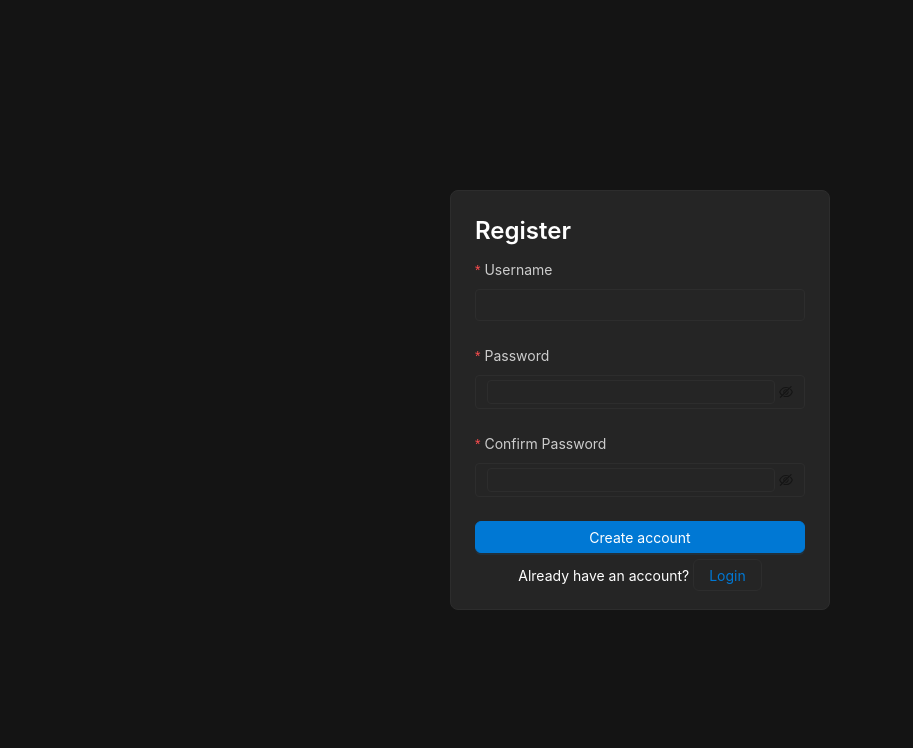
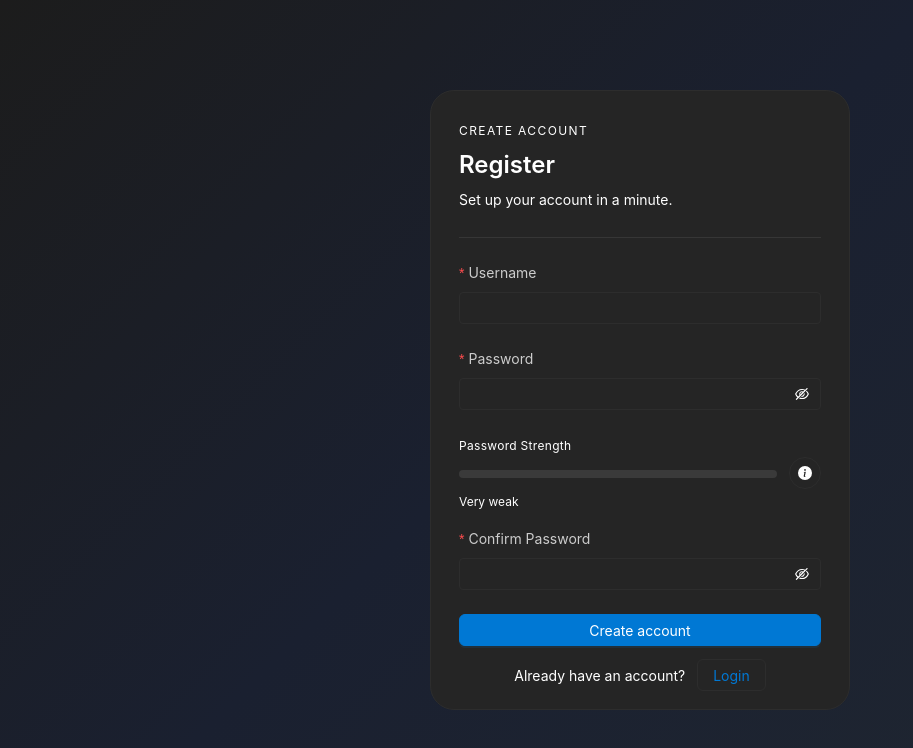
Before and after one commit to RaiderRoss/Drive-Sync, a React (Vite) app in the folder website/frontend/: page /register in a window 1280 px wide. Shown: the top 748 px of the page, without its empty margins (0-913 px from the left). Built offline with nearby package versions, Linux system fonts and the light colour scheme.

Commit message:
Small design fixes

```diff
--- /dev/null
+++ b/website/frontend/src/Components/passwordStrength.tsx
@@ -0,0 +1,117 @@
+import { BsFillInfoCircleFill } from "react-icons/bs";
+import { IoCheckmark } from "react-icons/io5";
+import { IoCloseOutline } from "react-icons/io5";
+import { Button, Popover, Progress, Space, Typography } from "antd";
+
+interface PasswordStrengthProps {
+    value: number;
+    has8Characters: boolean;
+    hasLowercase: boolean;
+    hasUppercase: boolean;
+    hasNumber: boolean;
+    hasSpecial: boolean;
+}
+
+export const PasswordStrength = ({
+    value,
+    has8Characters,
+    hasLowercase,
+    hasUppercase,
+    hasNumber,
+    hasSpecial,
+}: PasswordStrengthProps) => {
+    const getStatus = () => {
+        if (value <= 20) return { status: "exception" as const, label: "Very weak", color: "#ff4d4f" };
+        if (value <= 40) return { status: "exception" as const, label: "Weak", color: "#fa8c16" };
+        if (value <= 60) return { status: "normal" as const, label: "Fair", color: "#fadb14" };
+        if (value <= 80) return { status: "normal" as const, label: "Strong", color: "#52c41a" };
+        return { status: "success" as const, label: "Very strong", color: "#389e0d" };
+    };
+
+    const status = getStatus();
+
+    const rules = [
+        { label: "Contains at least 8 characters", passed: has8Characters },
+        { label: "Contains a lowercase letter", passed: hasLowercase },
+        { label: "Contains an uppercase letter", passed: hasUppercase },
+        { label: "Contains a number", passed: hasNumber },
+        { label: "Contains a special character", passed: hasSpecial },
+    ];
+
+    return (
+        <div style={{ display: "flex", alignItems: "center", gap: 12, width: "100%" }}>
+            <div style={{ flex: 1 }}>
+                <Space direction="vertical" size={6} style={{ width: "100%" }}>
+                    <Typography.Text style={{ color: "#d9d9d9", fontSize: 12, letterSpacing: 0.3 }}>
+                        Password Strength
+                    </Typography.Text>
+                    <Progress
+                        percent={value}
+                        status={status.status}
+                        showInfo={false}
+                        strokeColor={status.color}
+                        trailColor="#3a3a3a"
+                    />
+                    <Typography.Text style={{ color: "#8c8c8c", fontSize: 12 }}>
+                        {status.label}
+                    </Typography.Text>
+                </Space>
+            </div>
+
+            <Popover
+                overlayStyle={{
+                    "--antd-arrow-background-color": "#202731",
+                } as React.CSSProperties}
+                trigger="click"
+                placement="bottomRight"
+                styles={{
+                    body: {
+                        background: "#202731",
+                        color: "#fff",
+                    },
+                }}
+                content={
+                    <div style={{ width: 260 }}>
+                        <Space direction="vertical" size={10} style={{ width: "100%" }}>
+                            <Typography.Text strong style={{ color: "#fff" }}>
+                                Password rules
+                            </Typography.Text>
+
+                            {rules.map((rule) => (
+                                <div
+                                    key={rule.label}
+                                    style={{
+                                        display: "flex",
+                                        alignItems: "center",
+                                        gap: 8,
+                                    }}
+                                >
+                                    {rule.passed ? (
+                                        <IoCheckmark color="#52c41a" size={16} />
+                                    ) : (
+                                        <IoCloseOutline color="#ff4d4f" size={16} />
+                                    )}
+
+                                    <Typography.Text
+                                        style={{
+                                            color: "#d9d9d9",
+                                            fontSize: 13,
+                                        }}
+                                    >
+                                        {rule.label}
+                                    </Typography.Text>
+                                </div>
+                            ))}
+                        </Space>
+                    </div>
+                }
+            >
+                <Button
+                    type="text"
+                    shape="circle"
+                    icon={<BsFillInfoCircleFill />}
+                />
+            </Popover>
+        </div>
+    );
+};
--- a/website/frontend/src/index.css
+++ b/website/frontend/src/index.css
@@ -1,8 +1,11 @@
 :root {
   /* Windows 11 Dark Theme Colors */
-  --bg-primary: #1c1c1c;  /* Darker - for sidebar */
-  --bg-secondary: #252525;  /* Lighter - for main content area */
-  --bg-tertiary: #252525;  /* Lighter - for tables and cards */
+  --bg-primary: #1c1c1c;
+  /* Darker - for sidebar */
+  --bg-secondary: #252525;
+  /* Lighter - for main content area */
+  --bg-tertiary: #252525;
+  /* Lighter - for tables and cards */
   --bg-hover: #2d2d2d;
   --bg-selected: #3a3a3a;
   --border-color: #2d2d2d;
@@ -128,6 +131,16 @@ body {
   transition: all 0.2s ease-in-out !important;
 }
 
+.ant-input-affix-wrapper>input.ant-input {
+  background: transparent !important;
+  border: none !important;
+  outline: none !important;
+  box-shadow: none !important;
+  color: #fff !important;
+  caret-color: #fff !important;
+
+}
+
 .ant-input-affix-wrapper:hover {
   border-color: var(--accent-color) !important;
 }
@@ -135,6 +148,12 @@ body {
 .ant-input-affix-wrapper-focused {
   border-color: var(--accent-color) !important;
   box-shadow: 0 0 0 2px rgba(0, 120, 212, 0.2) !important;
+}
+
+
+.ant-input {
+  background: transparent !important;
+  box-shadow: none !important;
 }
 
 .ant-input-prefix {
@@ -350,7 +369,7 @@ body {
   color: var(--text-primary) !important;
 }
 
-.ant-table-thead > tr > th {
+.ant-table-thead>tr>th {
   background: var(--bg-tertiary) !important;
   color: var(--text-secondary) !important;
   border-bottom: 1px solid var(--border-color) !important;
@@ -359,19 +378,19 @@ body {
   padding: 8px 16px !important;
 }
 
-.ant-table-tbody > tr {
+.ant-table-tbody>tr {
   background: var(--bg-tertiary) !important;
 }
 
-.ant-table-tbody > tr:hover > td {
+.ant-table-tbody>tr:hover>td {
   background: var(--bg-hover) !important;
 }
 
-.ant-table-tbody > tr.ant-table-row-selected > td {
+.ant-table-tbody>tr.ant-table-row-selected>td {
   background: var(--bg-selected) !important;
 }
 
-.ant-table-tbody > tr > td {
+.ant-table-tbody>tr>td {
   border-bottom: 1px solid var(--border-color) !important;
   color: var(--text-primary) !important;
   padding: 8px 16px !important;
@@ -653,8 +672,8 @@ body {
     min-width: 600px;
   }
 
-  .ant-table-thead > tr > th,
-  .ant-table-tbody > tr > td {
+  .ant-table-thead>tr>th,
+  .ant-table-tbody>tr>td {
     padding: 12px 8px !important;
     font-size: 13px !important;
   }
@@ -742,6 +761,7 @@ body {
 
 /* Mobile phones (480px and below) */
 @media (max-width: 480px) {
+
   /* Even more compact spacing */
   .ant-layout-content {
     padding: 8px !important;
@@ -780,21 +800,24 @@ body {
   }
 
   /* Typography */
-  h1, .ant-typography h1 {
+  h1,
+  .ant-typography h1 {
     font-size: 24px !important;
   }
 
-  h2, .ant-typography h2 {
+  h2,
+  .ant-typography h2 {
     font-size: 20px !important;
   }
 
-  h3, .ant-typography h3 {
+  h3,
+  .ant-typography h3 {
     font-size: 18px !important;
   }
 
   /* Table - more compact on small screens */
-  .ant-table-thead > tr > th,
-  .ant-table-tbody > tr > td {
+  .ant-table-thead>tr>th,
+  .ant-table-tbody>tr>td {
     padding: 10px 6px !important;
     font-size: 12px !important;
   }
@@ -819,6 +842,7 @@ body {
 
 /* Touch device optimizations */
 @media (hover: none) and (pointer: coarse) {
+
   /* Increase all interactive elements for touch */
   .ant-btn,
   .ant-input,
@@ -832,7 +856,7 @@ body {
   .ant-btn:hover,
   .ant-card:hover,
   .ant-menu-item:hover,
-  .ant-table-tbody > tr:hover > td {
+  .ant-table-tbody>tr:hover>td {
     opacity: 1 !important;
   }
 
--- a/website/frontend/src/pages/Auth.tsx
+++ b/website/frontend/src/pages/Auth.tsx
@@ -1,7 +1,9 @@
 import { useLocation, useNavigate } from "react-router-dom";
-import { Card, Form, Input, Button, Typography, message } from "antd";
+import { Card, Form, Input, Button, Typography, message, Divider, Space } from "antd";
 import { useEffect, useState } from "react";
 import { useAuth } from "../contexts/AuthContext";
+import { PasswordStrength } from "../Components/passwordStrength";
+import { EyeInvisibleOutlined, EyeTwoTone } from "@ant-design/icons";
 
 const { Title, Text } = Typography;
 
@@ -15,6 +17,24 @@ export default function Auth() {
     const [mode, setMode] = useState<"login" | "register">(
         isLoginRoute ? "login" : "register"
     );
+    const [registerForm] = Form.useForm();
+    const passwordValue = Form.useWatch("password", registerForm) || "";
+
+    const strengthChecks = {
+        has8Characters: passwordValue.length >= 8,
+        hasLowercase: /[a-z]/.test(passwordValue),
+        hasUppercase: /[A-Z]/.test(passwordValue),
+        hasNumber: /\d/.test(passwordValue),
+        hasSpecial: /[^A-Za-z0-9]/.test(passwordValue),
+    };
+
+    const strengthValue = [
+        strengthChecks.has8Characters,
+        strengthChecks.hasLowercase,
+        strengthChecks.hasUppercase,
+        strengthChecks.hasNumber,
+        strengthChecks.hasSpecial,
+    ].filter(Boolean).length * 20;
 
     useEffect(() => {
         setMode(isLoginRoute ? "login" : "register");
@@ -43,33 +63,45 @@ export default function Auth() {
                 display: "flex",
                 justifyContent: "center",
                 alignItems: "center",
-                background: "#141414",
+                padding: 24,
+               background: "linear-gradient(135deg, #1c1c1c 0%, #1a2030 45%, #202731 100%)",
             }}
         >
-            <div style={{ width: 380, overflow: "hidden" }}>
+            <div style={{ width: 420, maxWidth: "100%", overflow: "hidden" }}>
                 <div
                     style={{
                         display: "flex",
                         width: "200%",
                         transform:
                             mode === "login" ? "translateX(0%)" : "translateX(-50%)",
-                        transition: "0.4s ease",
+                        transition: "transform 0.45s cubic-bezier(0.22, 1, 0.36, 1)",
                     }}
                 >
 
                     <Card
                         style={{
                             width: "50%",
-                            background: "#1f1f1f",
-                            borderColor: "#2d2d2d",
+                            borderRadius: 24,
                             display: "flex",
                             flexDirection: "column",
-                            minHeight: 420,
+                            minHeight: 520,
+                            backdropFilter: "blur(12px)",
                         }}
+                        styles={{ body: { padding: 28, height: "100%" } }}
                     >
-                        <Title level={3} style={{ color: "white" }}>
-                            Login
-                        </Title>
+                        <Space direction="vertical" size={8} style={{ width: "100%", marginBottom: 10 }}>
+                            <Typography.Text style={{ color: "#8c8c8c", letterSpacing: 1.4, textTransform: "uppercase", fontSize: 12 }}>
+                                Welcome back
+                            </Typography.Text>
+                            <Title level={3} style={{ color: "white", margin: 0 }}>
+                                Login
+                            </Title>
+                            <Typography.Text style={{ color: "#9aa4b2" }}>
+                                Continue to your workspace.
+                            </Typography.Text>
+                        </Space>
+
+                        <Divider style={{ borderColor: "rgba(255,255,255,0.08)", margin: "16px 0 24px" }} />
 
                         <Form layout="vertical" style={{ flex: 1 }} onFinish={handleLogin}>
                             <Form.Item
@@ -85,7 +117,13 @@ export default function Auth() {
                                 label={<span style={{ color: "#ccc" }}>Password</span>}
                                 rules={[{ required: true, message: "Enter your password" }]}
                             >
-                                <Input.Password autoComplete="current-password" />
+                                <Input.Password autoComplete="current-password" iconRender={(visible) =>
+                                    visible ? (
+                                        <EyeTwoTone twoToneColor="#fff" />
+                                    ) : (
+                                        <EyeInvisibleOutlined style={{ color: "#fff" }} />
+                                    )
+                                } />
                             </Form.Item>
 
                             <Button type="primary" block htmlType="submit">
@@ -94,35 +132,46 @@ export default function Auth() {
                         </Form>
 
                         <div style={{ position: "absolute", bottom: 18, left: 0, right: 0, textAlign: "center" }}>
-                            <span style={{ color: "#aaa" }}>No account?</span>{" "}
+                            <span style={{ color: "#8c8c8c" }}>No account?</span>{" "}
                             <Button
                                 type="link"
                                 onClick={() => {
                                     setMode("register");
                                     navigate("/register");
                                 }}
+                                style={{ marginLeft: 8 }}
                             >
                                 Sign up
                             </Button>
                         </div>
                     </Card>
 
-                    {/* REGISTER */}
                     <Card
                         style={{
                             width: "50%",
-                            background: "#1f1f1f",
-                            borderColor: "#2d2d2d",
+                            borderRadius: 24,
                             display: "flex",
                             flexDirection: "column",
-                            minHeight: 420,
+                            minHeight: 620,
+                            backdropFilter: "blur(12px)",
                         }}
+                        styles={{ body: { padding: 28, height: "100%" } }}
                     >
-                        <Title level={3} style={{ color: "white" }}>
-                            Register
-                        </Title>
+                        <Space direction="vertical" size={8} style={{ width: "100%", marginBottom: 10 }}>
+                            <Typography.Text style={{ color: "#8c8c8c", letterSpacing: 1.4, textTransform: "uppercase", fontSize: 12 }}>
+                                Create account
+                            </Typography.Text>
+                            <Title level={3} style={{ color: "white", margin: 0 }}>
+                                Register
+                            </Title>
+                            <Typography.Text style={{ color: "#9aa4b2" }}>
+                                Set up your account in a minute.
+                            </Typography.Text>
+                        </Space>
 
-                        <Form layout="vertical" style={{ flex: 1 }} onFinish={handleRegister}>
+                        <Divider style={{ borderColor: "rgba(255,255,255,0.08)", margin: "16px 0 24px" }} />
+
+                        <Form form={registerForm} layout="vertical" style={{ flex: 1 }} onFinish={handleRegister}>
                             <Form.Item
                                 name="username"
                                 label={<span style={{ color: "#ccc" }}>Username</span>}
@@ -136,8 +185,21 @@ export default function Auth() {
                                 label={<span style={{ color: "#ccc" }}>Password</span>}
                                 rules={[{ required: true, message: "Enter a password" }]}
                             >
-                                <Input.Password autoComplete="new-password" />
+                                <Input.Password autoComplete="new-password" iconRender={(visible) =>
+                                    visible ? (
+                                        <EyeTwoTone twoToneColor="#fff" />
+                                    ) : (
+                                        <EyeInvisibleOutlined style={{ color: "#fff" }} />
+                                    )
+                                } />
                             </Form.Item>
+
+                            <div style={{ marginBottom: 16 }}>
+                                <PasswordStrength
+                                    value={strengthValue}
+                                    {...strengthChecks}
+                                />
+                            </div>
 
                             <Form.Item
                                 name="confirmPassword"
@@ -156,7 +218,13 @@ export default function Auth() {
                                     }),
                                 ]}
                             >
-                                <Input.Password autoComplete="new-password" />
+                                <Input.Password autoComplete="new-password" iconRender={(visible) =>
+                                    visible ? (
+                                        <EyeTwoTone twoToneColor="#fff" />
+                                    ) : (
+                                        <EyeInvisibleOutlined style={{ color: "#fff" }} />
+                                    )
+                                } />
                             </Form.Item>
 
                             <Button type="primary" block htmlType="submit">
@@ -164,8 +232,8 @@ export default function Auth() {
                             </Button>
                         </Form>
 
-                        <div style={{position: "absolute", bottom: 18, left: 0, right: 0, textAlign: "center" }}>
-                            <Text style={{ color: "#aaa" }}>
+                        <div style={{ position: "absolute", bottom: 18, left: 0, right: 0, textAlign: "center" }}>
+                            <Text style={{ color: "#8c8c8c" }}>
                                 Already have an account?
                             </Text>{" "}
                             <Button
@@ -174,6 +242,7 @@ export default function Auth() {
                                     setMode("login");
                                     navigate("/login");
                                 }}
+                                style={{ marginLeft: 8 }}
                             >
                                 Login
                             </Button>
```
